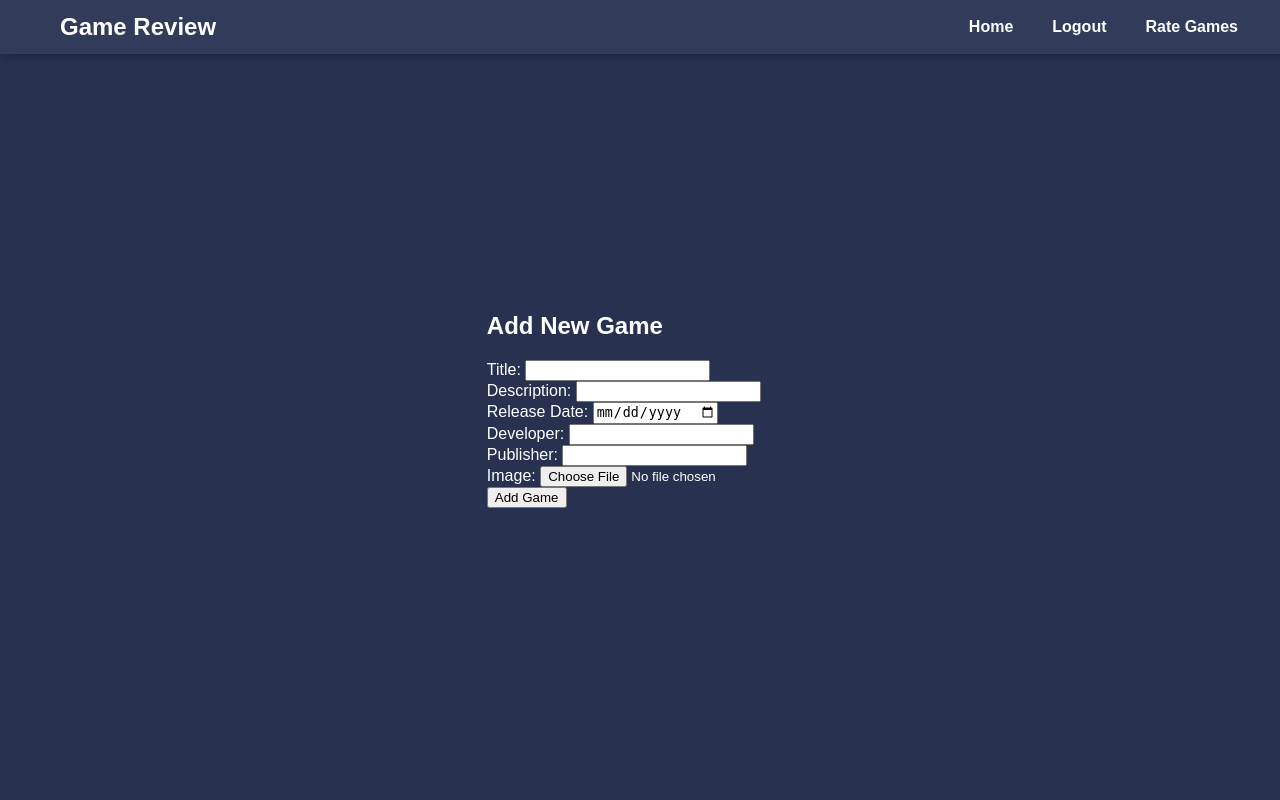
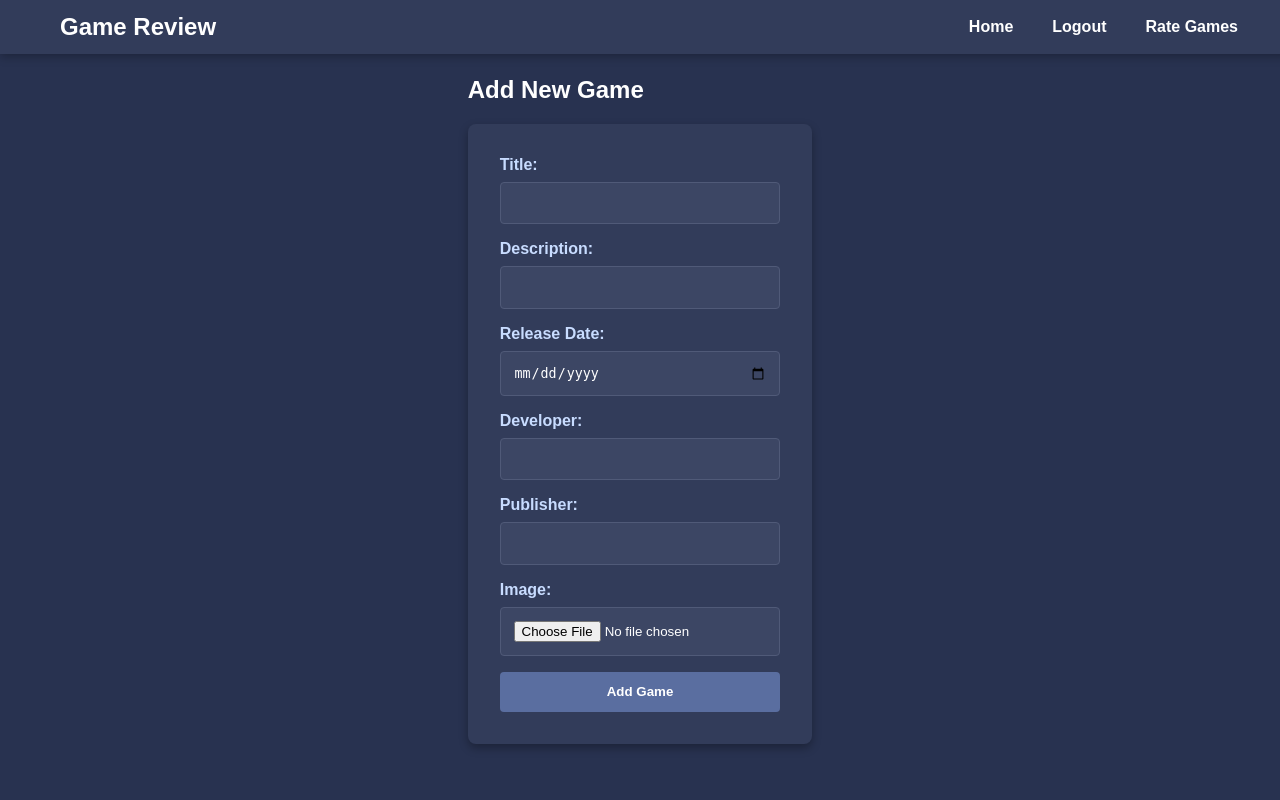
Before and after one commit to Ljam07/PWA-Application, a Flask app: page /upload in a window 1280 px wide. Run offline with Flask 3, Linux system fonts and the light colour scheme; the visitor is signed in with stand-in values (Sample User, id 1).

Commit message:
Upload update.

```diff
--- a/main.py
+++ b/main.py
@@ -36,7 +36,7 @@ def Home():
 def Logout():
     session.clear()
     flash("You have been logged out.")
-    return redirect(url_for("/login"))
+    return redirect("/login")
 
 
 @app.route("/login", methods=("GET", "POST"))
@@ -213,6 +213,20 @@ def Upload():
 
     if request.method == 'POST':
         print("POST")
+        title = request.form['title']
+        #Check for title existing
+        try:
+            db = sqlite3.connect("database/games.db")
+            cursor = db.cursor()
+            cursor.execute("SELECT * FROM Games WHERE title = ?", (title,))
+            existing_game = cursor.fetchone()
+            if existing_game:
+                flash("A game with this title already exists.", 'error')
+                return redirect(url_for('Upload'))
+        except Exception as e:
+            print(f"When connecting to db: \n{e}")
+            # Check if the game title already exists
+
         if 'image' not in request.files:
             flash("No image uploaded", 'error')
             return redirect(url_for('Rating'))
@@ -227,24 +241,9 @@ def Upload():
             filepath = os.path.join(app.config['UPLOAD_FOLDER'], filename)
             file.save(filepath)
 
-            title = request.form['title']
 
-            #Check for title existing
+
             try:
-                db = sqlite3.connect("database/games.db")
-                cursor = db.cursor()
-                cursor.execute("SELECT * FROM Games WHERE title = ?", (title,))
-                existing_game = cursor.fetchone()
-
-            except Exception as e:
-                print(f"When connecting to db: \n{e}")
-            try:
-                # Check if the game title already exists
-
-                if existing_game:
-                    flash("A game with this title already exists.", 'error')
-                    return redirect(url_for('Upload'))
-
                 # Proceed with the insertion if no duplicate title
                 cursor.execute('''
                     INSERT INTO Games (title, description, image_path, release_date, developer, publisher)
@@ -268,6 +267,29 @@ def Upload():
 
     return render_template("upload.html")
 
+# Define the route for offline functionality
+@app.route('/offline')
+def offline():
+    response = make_response(render_template('offline.html'))
+    return response
+
+# Define the route for the service worker
+@app.route('/service-worker.js')
+def sw():
+    response = make_response(
+        send_from_directory(os.path.join(app.root_path, 'static/js'),
+'service-worker.js')
+    )
+    return response
+
+# Define the route for the manifest.json file
+@app.route('/manifest.json')
+def manifest():
+    response = make_response(
+        send_from_directory(os.path.join(app.root_path, 'static'),
+'manifest.json')
+    )
+    return response
 
 if __name__ == "__main__":
     app.run(debug=True, port=5000)
--- a/static/css/Shared.css
+++ b/static/css/Shared.css
@@ -94,7 +94,7 @@ main {
   text-decoration: none;
   padding: 12px 25px;
   font-size: 1rem;
-  border-radius: 50px; /* Rounded button edges */
+  border-radius: 50px;
   box-shadow: 0 4px 6px rgba(0, 0, 0, 0.2);
   transition: transform 0.3s ease, background-color 0.3s ease;
 }
@@ -108,7 +108,6 @@ main {
   transform: translateY(0); /* Returns to original position when clicked */
 }
 
-/* Footer */
 footer {
   background-color: rgb(50, 60, 90);
   text-align: center;
--- /dev/null
+++ b/static/css/Upload.css
@@ -0,0 +1,92 @@
+/* General Form Styling */
+form {
+    background-color: rgb(50, 60, 90);
+    padding: 2rem;
+    border-radius: 8px;
+    box-shadow: 0px 4px 10px rgba(0, 0, 0, 0.3);
+    max-width: 500px;
+    margin: 0 auto;
+    color: white;
+}
+
+/* Form Title */
+form h2 {
+    text-align: center;
+    font-size: 1.8rem;
+    margin-bottom: 1.5rem;
+}
+
+/* Form Labels */
+form label {
+    display: block;
+    margin-bottom: 0.5rem;
+    font-weight: bold;
+    color: rgb(200, 220, 255); /* Light blue for better contrast */
+}
+
+/* Form Inputs */
+form input[type="text"],
+form input[type="date"],
+form input[type="file"],
+form textarea {
+    width: 100%;
+    padding: 0.8rem;
+    margin-bottom: 1rem;
+    border: 1px solid rgb(80, 90, 120);
+    border-radius: 4px;
+    background-color: rgb(60, 70, 100);
+    color: white;
+    box-sizing: border-box;
+}
+
+form input[type="text"]:focus,
+form input[type="date"]:focus,
+form input[type="file"]:focus,
+form textarea:focus {
+    outline: none;
+    border-color: rgb(130, 140, 180);
+}
+
+/* Submit Button */
+form button[type="submit"] {
+    display: block;
+    width: 100%;
+    padding: 0.8rem;
+    border: none;
+    border-radius: 4px;
+    background-color: rgb(90, 110, 160);
+    color: white;
+    font-weight: bold;
+    cursor: pointer;
+    transition: background-color 0.3s ease, transform 0.2s ease;
+}
+
+form button[type="submit"]:hover {
+    background-color: rgb(110, 130, 180);
+    transform: scale(1.02); /* Slight enlargement */
+}
+
+form button[type="submit"]:active {
+    transform: scale(1);
+}
+
+ul {
+    list-style: none;
+    padding: 1rem;
+    margin: 1rem 0;
+    background-color: rgb(60, 70, 100);
+    border-radius: 4px;
+}
+
+ul li {
+    color: rgb(200, 220, 255);
+}
+
+body {
+    display: flex;
+    justify-content: center;
+    align-items: center;
+    min-height: 100vh;
+    background-color: rgb(40, 50, 80);
+    margin: 0;
+}
--- /dev/null
+++ b/static/js/offline.js
@@ -0,0 +1,11 @@
+if ('serviceWorker' in navigator) {
+  window.addEventListener('load', () => {
+    navigator.serviceWorker.register('/static/js/service-worker.js')
+      .then(registration => {
+        console.log('ServiceWorker registration successful with scope: ', registration.scope);
+      })
+      .catch(error => {
+        console.log('ServiceWorker registration failed: ', error);
+      });
+  });
+}
--- a/templates/index.html
+++ b/templates/index.html
@@ -4,6 +4,7 @@
     <meta charset="UTF-8">
     <meta name="viewport" content="width=device-width, initial-scale=1.0">
     <link rel="stylesheet" href="../static/css/Shared.css">
+    <script src="../static/js/offline.js"></script>
     <title>Game Review - Home</title>
 </head>
 <body>
--- a/templates/login.html
+++ b/templates/login.html
@@ -5,6 +5,7 @@
     <meta name="viewport" content="width=device-width, initial-scale=1.0">
     <link rel="stylesheet" href="../static/css/Signup.css">
     <link rel="stylesheet" href="../static/css/Shared.css">
+    <script src="../static/js/offline.js"></script>
     <title>Login</title>
 </head>
 <body>
--- a/templates/rating.html
+++ b/templates/rating.html
@@ -5,6 +5,7 @@
     <meta name="viewport" content="width=device-width, initial-scale=1.0">
     <link rel="stylesheet" href="../static/css/Shared.css">
     <link rel="stylesheet" href="../static/css/Rating.css">
+    <script src="../static/js/offline.js"></script>
     <title>Ratings</title>
 </head>
 <body>
--- a/templates/rating_select.html
+++ b/templates/rating_select.html
@@ -5,6 +5,7 @@
     <meta name="viewport" content="width=device-width, initial-scale=1.0">
     <link rel="stylesheet" href="../static/css/Shared.css">
     <link rel="stylesheet" href="../static/css/Games.css">
+    <script src="../static/js/offline.js"></script>
     <title>{{game_data[1]}}</title>
 </head>
 <body class="game-page">
--- a/templates/signup.html
+++ b/templates/signup.html
@@ -5,6 +5,7 @@
     <meta name="viewport" content="width=device-width, initial-scale=1.0">
     <link rel="stylesheet" href="../static/css/Signup.css">
     <link rel="stylesheet" href="../static/css/Shared.css">
+    <script src="../static/js/offline.js"></script>
     <title>Signup</title>
 </head>
 <body>
--- a/templates/upload.html
+++ b/templates/upload.html
@@ -4,6 +4,8 @@
     <meta charset="UTF-8">
     <meta name="viewport" content="width=device-width, initial-scale=1.0">
     <link rel="stylesheet" href="../static/css/Shared.css">
+    <link rel="stylesheet" href="../static/css/Upload.css">
+    <script src="../static/js/offline.js"></script>
     <title>Upload Game</title>
 </head>
 <body>
@@ -47,6 +49,16 @@
             </div>
             <button type="submit">Add Game</button>
         </form>
+
+        {% with messages = get_flashed_messages() %}
+            {% if messages %}
+                <ul>
+                    {% for message in messages %}
+                        <li>{{ message }}</li>
+                    {% endfor %}
+                </ul>
+            {% endif %}
+    {% endwith %}
     </div>
 </body>
 </html>
```
Also changed, not shown: static/css/Rating.css (+10 -1 lines), static/js/service-worker.js (added, +26 -0 lines), templates/offline.html (added, +21 -0 lines), static/manifest.json (added), static/uploads/UPLOAD_1733567048.654328_images.jpg (renamed from static/uploads/UPLOAD_1733565697.850214_images.jpg).
